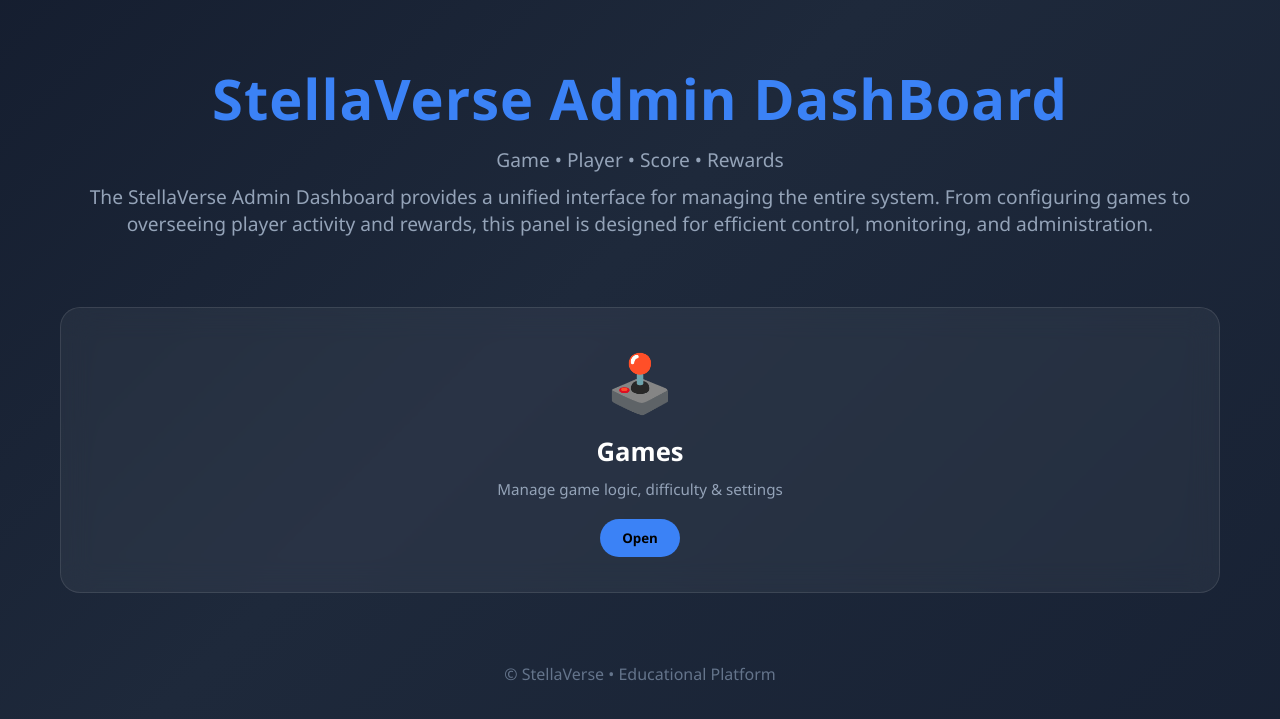
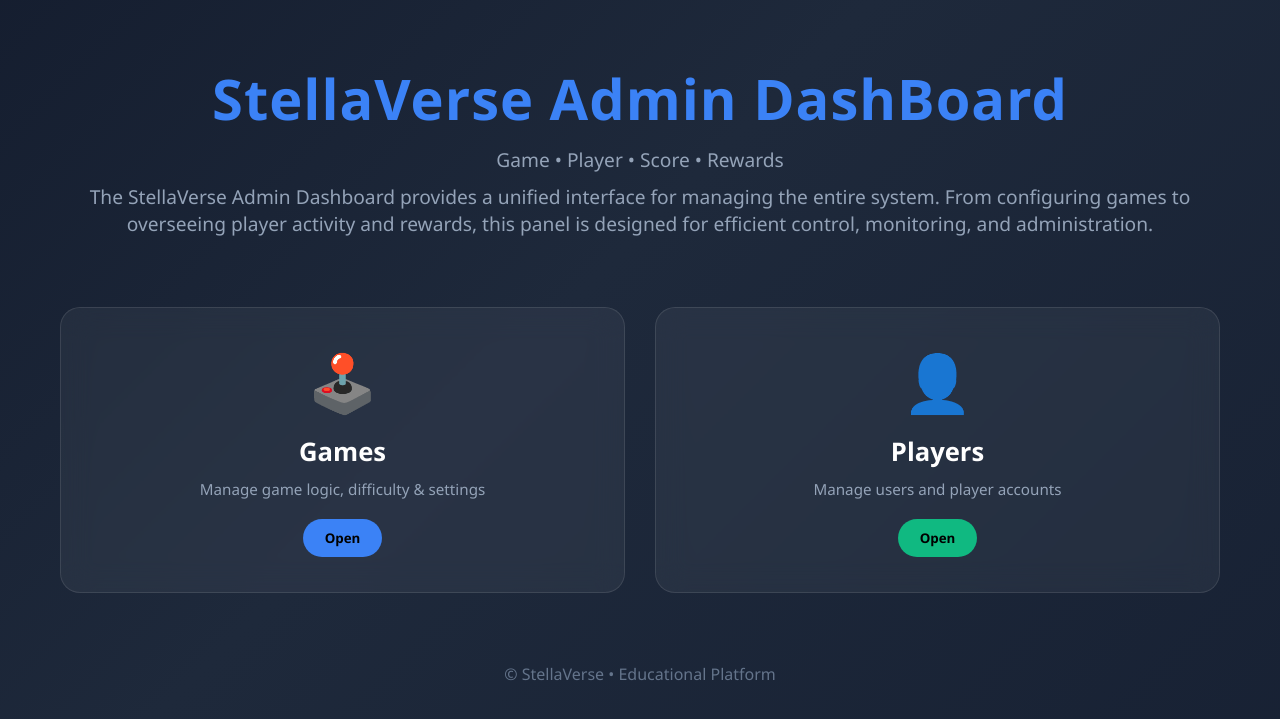
Before and after one commit to rebecca2394/ISTE240_TEAM10, a Spring Boot app: page / in a window 1280 px wide. Shown: the top 719 px of the page. Run offline with Spring Boot 4, Linux system fonts and the light colour scheme.

Commit message:
Add Player card to homepage grid

```diff
--- a/src/main/resources/static/index.html
+++ b/src/main/resources/static/index.html
@@ -157,12 +157,19 @@
     </div>
 
     <div class="grid">
-    <!--ADD NAVIGATION LINKS HERE-->
+        <!--ADD NAVIGATION LINKS HERE-->
         <div class="card" onclick="go('game.html')">
             <div class="icon game">🕹️</div>
             <h2>Games</h2>
             <p>Manage game logic, difficulty & settings</p>
             <button class="btn btn-game">Open</button>
+        </div>
+
+        <div class="card" onclick="go('player.html')">
+            <div class="icon player">👤</div>
+            <h2>Players</h2>
+            <p>Manage users and player accounts</p>
+            <button class="btn btn-player">Open</button>
         </div>
     </div>
 
```
